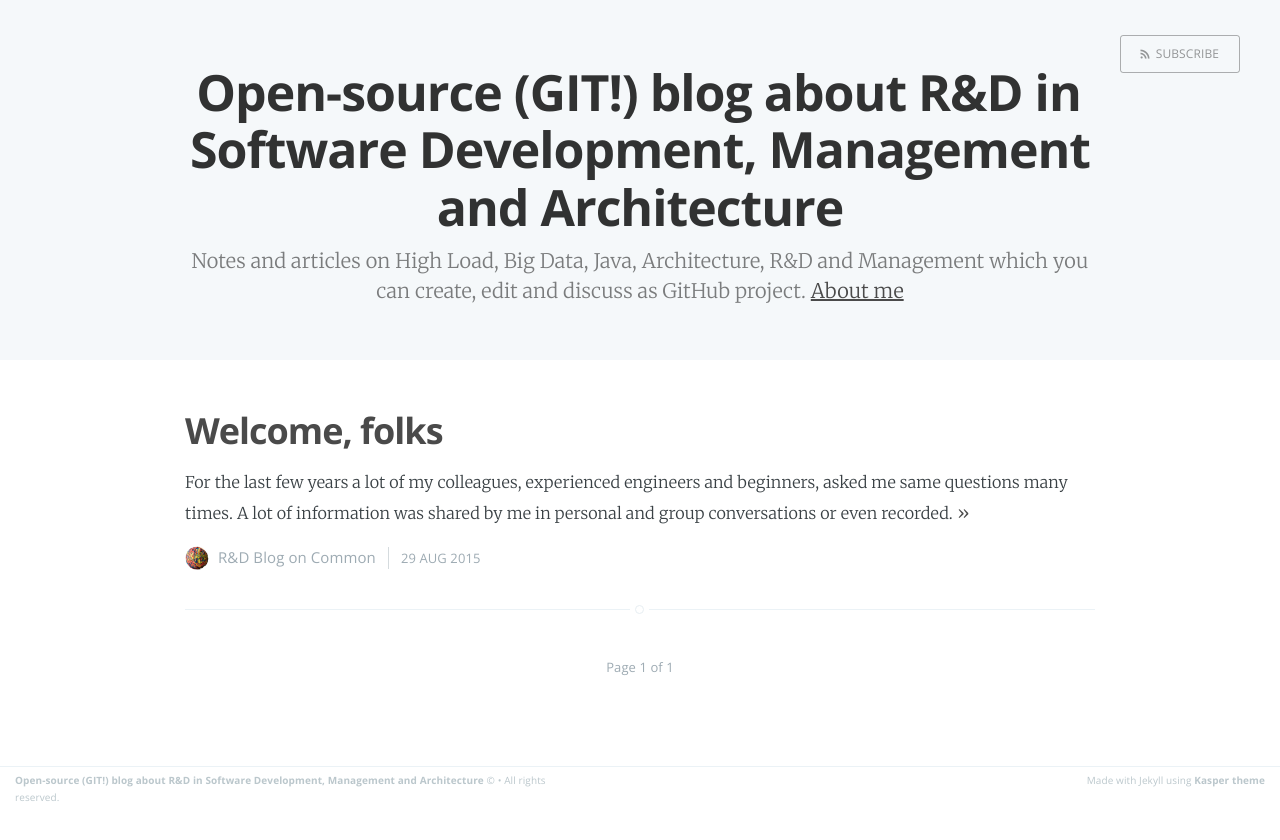
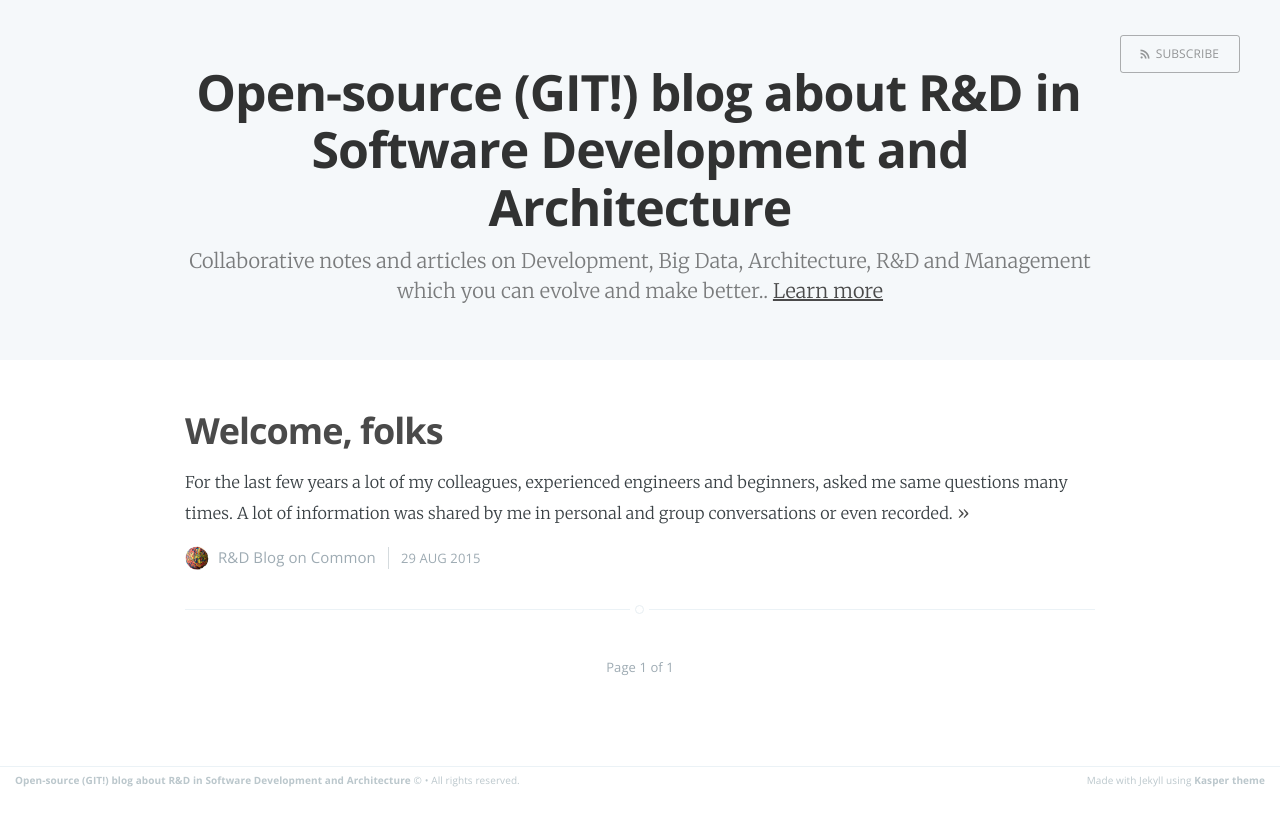
Before and after one commit to rndblog/rndblog.github.io, a Jekyll site: the page built from index.html, in a window 1280 px wide. Shown: the top 840 px of the page. Built offline with Jekyll 4.4.1, drawn with Linux system fonts in a browser that asks for light colours; Markdown is read by kramdown in place of the engine named in the settings; the list of posts is cut into pages by our own code.

Commit message:
Initial setup

```diff
--- a/_config.yml
+++ b/_config.yml
@@ -1,5 +1,5 @@
-name: Open-source (GIT!) blog about R&D in Software Development, Management and Architecture
-description: Notes and articles on High Load, Big Data, Java, Architecture, R&D and Management which you can create, edit and discuss as GitHub project
+name: Open-source (GIT!) blog about R&D in Software Development and Architecture
+description: Collaborative notes and articles on Development, Big Data, Architecture, R&D and Management which you can evolve and make better.
 meta_description: "Open-source notes and articles on High Load, Big Data, Java, Architecture and Management"
 
 markdown: redcarpet
--- a/index.html
+++ b/index.html
@@ -19,7 +19,7 @@ about: 'about.html'
             <h1 class="page-title">{{ site.name }}</h1>
             <h2 class="page-description">
                 {% if site.description %} {{ site.description }}. {% endif %}
-                {% if page.about %} <a href='{{ site.baseurl }}{{ page.about }}'> About me </a> {% endif %}
+                {% if page.about %} <a href='{{ site.baseurl }}{{ page.about }}'> Learn more </a> {% endif %}
             </h2>
         </div>
     </div>
```
Also changed, not shown: about.md (+2 -2 lines).
